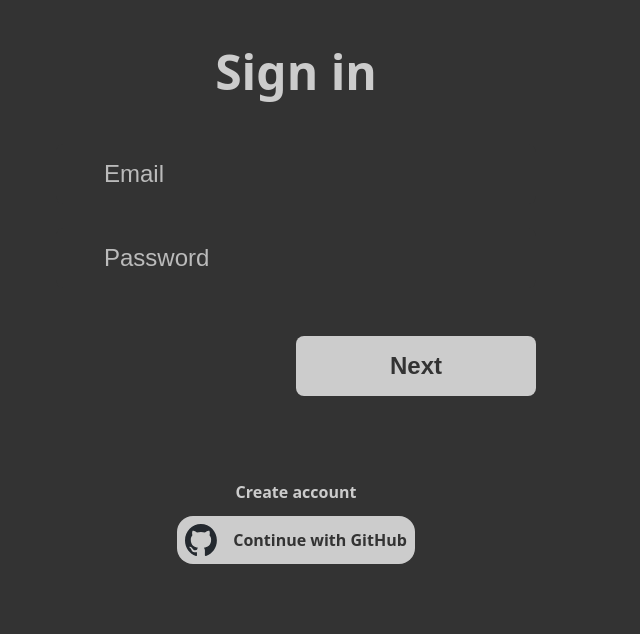
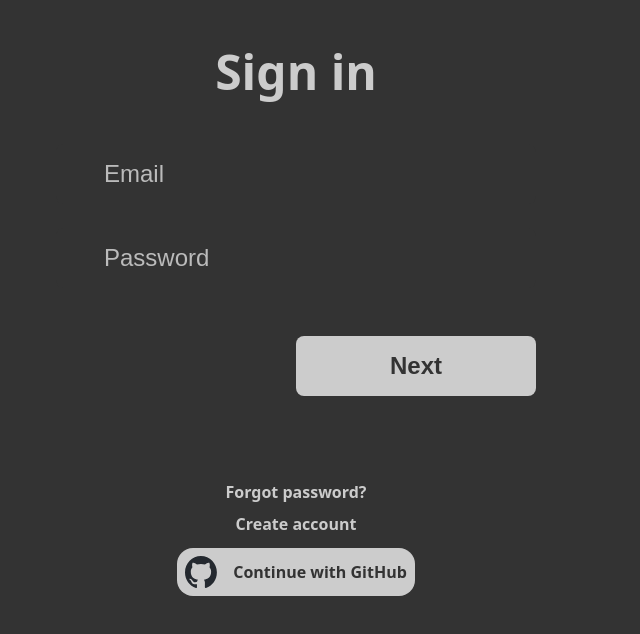
Before and after one commit to mingufkim/k, a React (Vite) app: page /signin in a window 1280 px wide. Shown: the top 634 px of the page, without its empty margins (344-984 px from the left). Built offline with nearby package versions, Linux system fonts and the light colour scheme; the HTML template or start-up script is replaced by a standard one.

Commit message:
✨ Reset password

```diff
--- a/src/components/auth.ts
+++ b/src/components/auth.ts
@@ -67,6 +67,7 @@
     border-radius: 1rem;
     font-weight: bold;
     text-decoration: none;
+    cursor: pointer;
     &:hover {
       color: #fff;
     }
--- a/src/routes/signin.tsx
+++ b/src/routes/signin.tsx
@@ -2,7 +2,10 @@
 import { auth } from '../firebase'
 import { Link, useNavigate } from 'react-router-dom'
 import { FirebaseError } from 'firebase/app'
-import { signInWithEmailAndPassword } from 'firebase/auth'
+import {
+  sendPasswordResetEmail,
+  signInWithEmailAndPassword,
+} from 'firebase/auth'
 import { Error, Form, Input, Switch, Title, Wrapper } from '../components/auth'
 import Github from '../components/github'
 
@@ -47,6 +50,22 @@
     }
   }
 
+  const onForgotPassword = async () => {
+    if (email === '') {
+      setError('Please enter your email address.')
+      return
+    }
+
+    try {
+      await sendPasswordResetEmail(auth, email)
+      alert('Password reset email sent. Please check your email.')
+    } catch (error) {
+      if (error instanceof FirebaseError) {
+        setError(error.message)
+      }
+    }
+  }
+
   return (
     <>
       <Wrapper>
@@ -71,6 +90,9 @@
           <Input type='submit' value={loading ? 'Loading...' : 'Next'} />
         </Form>
         {error !== '' ? <Error>{error}</Error> : null}
+        <Switch onClick={onForgotPassword}>
+          <a>Forgot password?</a>
+        </Switch>
         <Switch>
           <Link to='/signup'>Create account</Link>
         </Switch>
```
